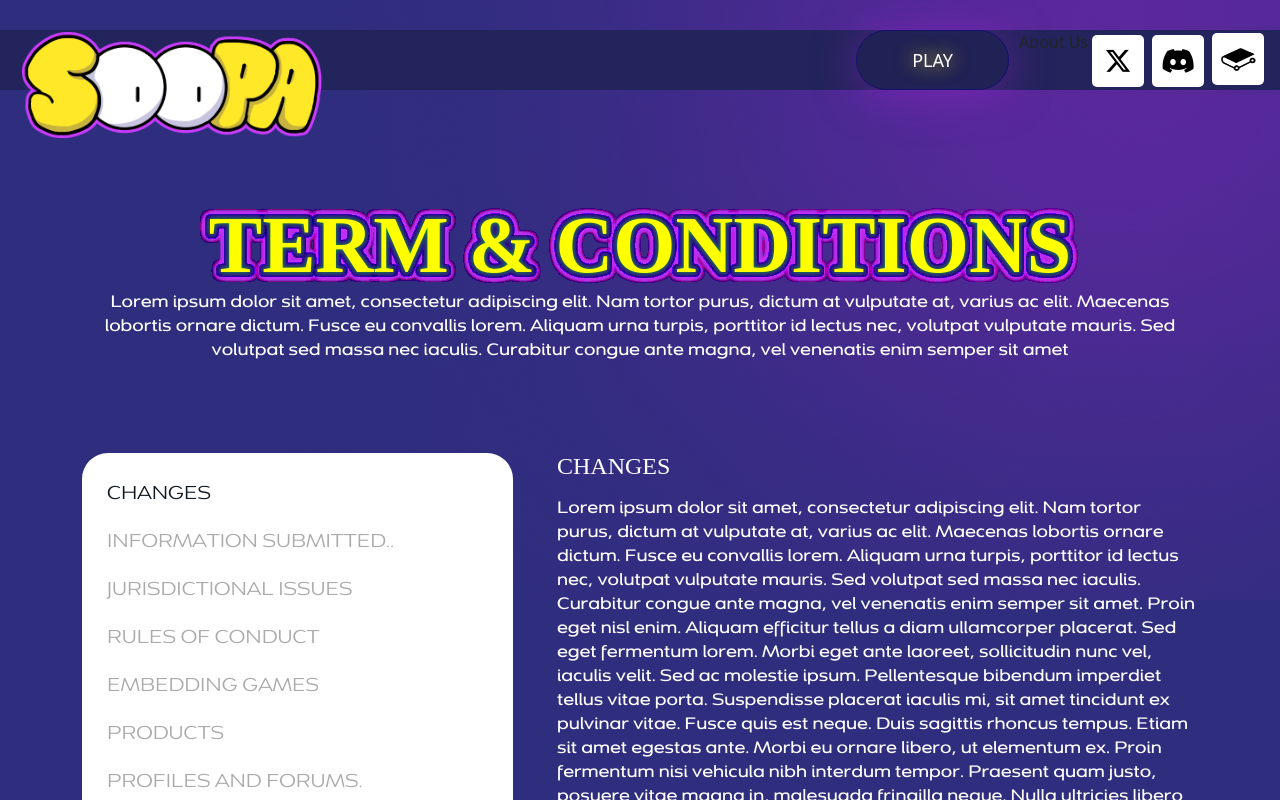
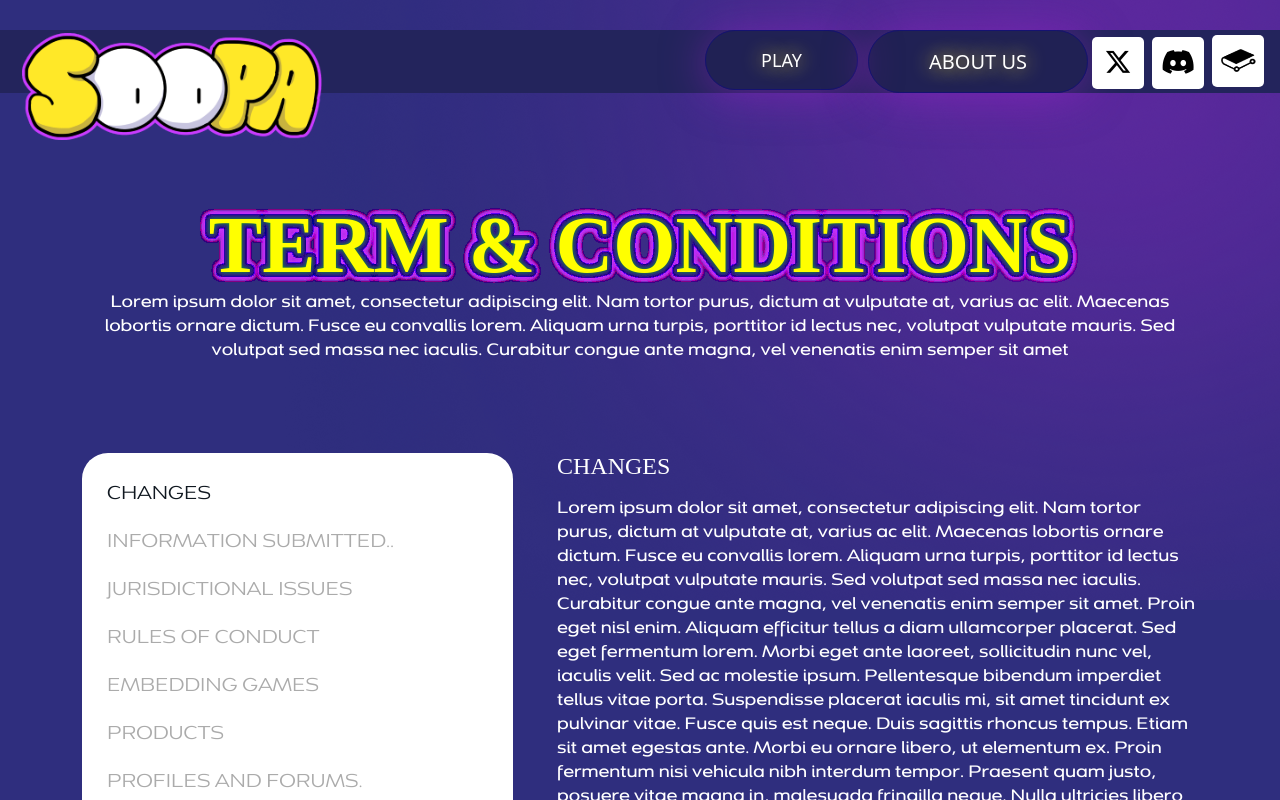
Before and after one commit to abhishek8889/soopaverse, a React (Create React App) app: page /term in a window 1280 px wide. Shown: the top 800 px of the page. Built offline with nearby package versions, Linux system fonts and the light colour scheme; a web font is replaced by a local one.

Commit message:
about page fix

```diff
--- a/src/components/Header.js
+++ b/src/components/Header.js
@@ -28,7 +28,7 @@ const Header = (props) =>  {
                                     <a className="nav-link" href="#">Play</a>
                                 </li>
                                 <li className="nav-item" onClick={()=> navigate('/about')}>
-                                   <span sclassName="nav-link"> About Us</span>
+                                   <span className="nav-link"> About Us</span>
                                 </li>
                             </ul>
                             <div className="icon-box">
--- a/src/components/style.css
+++ b/src/components/style.css
@@ -108,7 +108,7 @@ body p {
     line-height: 28px;
 }
 
-.header a.nav-link {
+.header .nav-link {
     border-radius: 190px;
     border: 1px solid #151271;
     background: rgba(0, 0, 0, 0.09);
@@ -123,6 +123,7 @@ body p {
     text-transform: uppercase;
     padding: 17px 60px !important;
     transition: 0.4s;
+    cursor: pointer;
 }
 
 nav.navbar.navbar-expand-lg {
```
